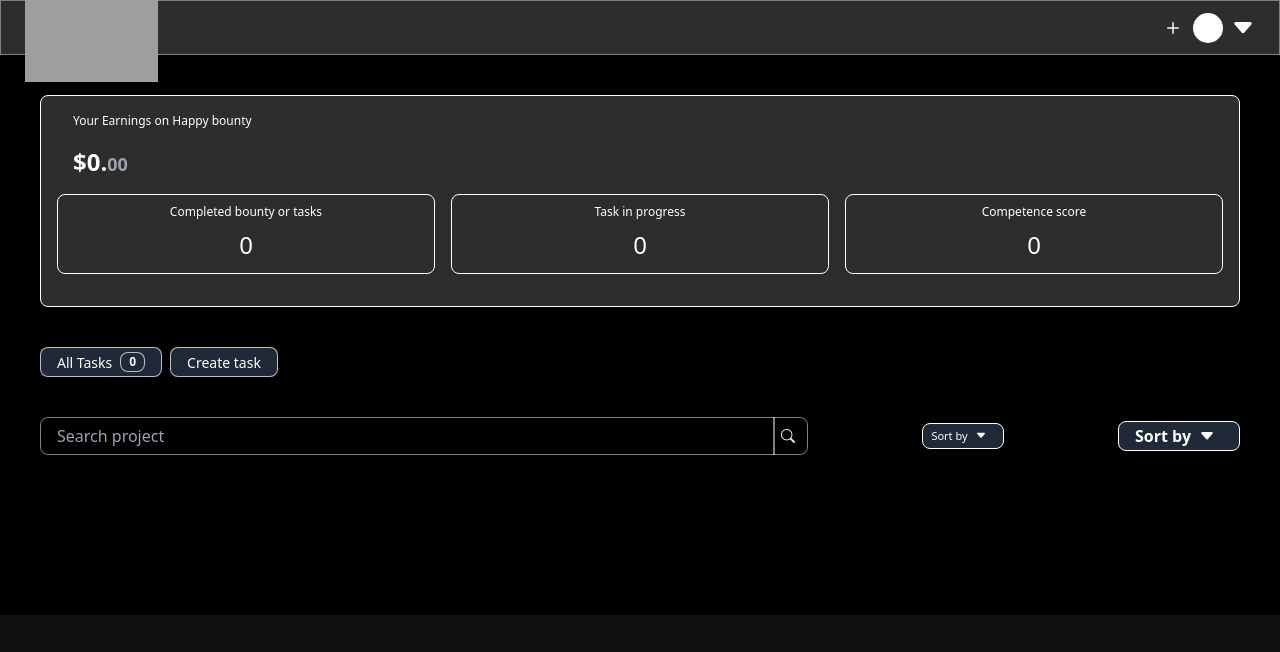
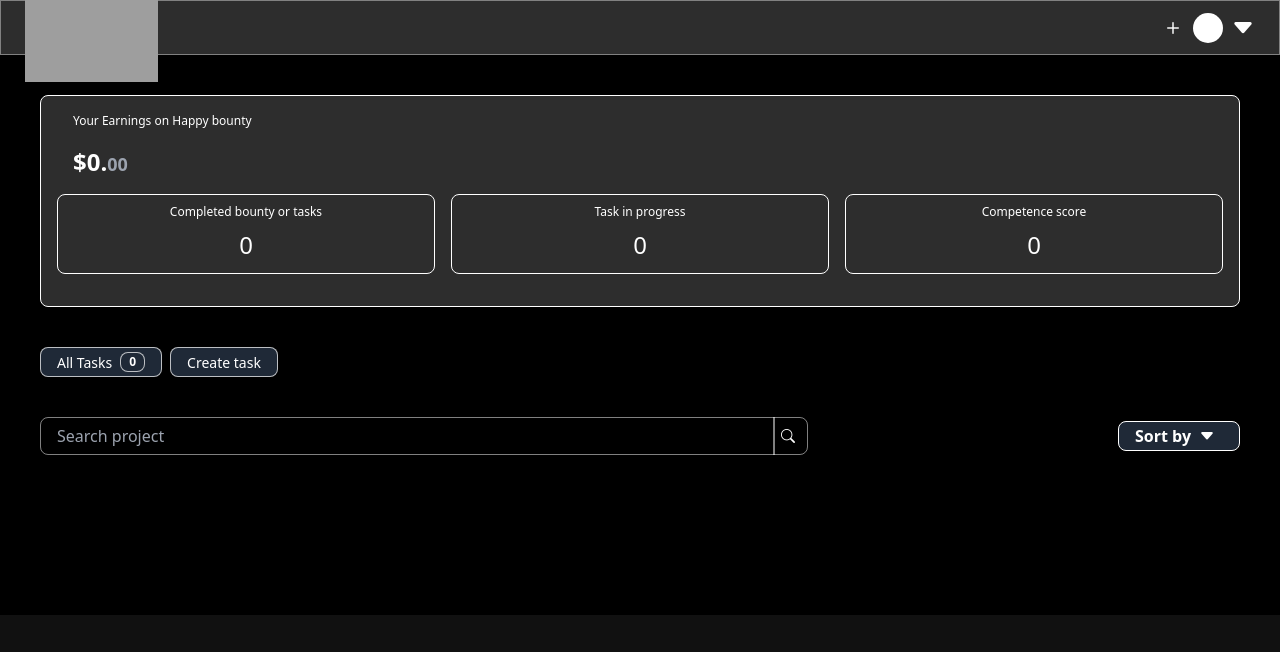
Before and after one commit to Johnpii1/bounty_project, a plain HTML site: page user_dashboard.html in a window 1280 px wide. Shown: the top 652 px of the page. Drawn offline with nearby package versions, Linux system fonts and the light colour scheme; grey boxes are pictures that could not be loaded; a web font is replaced by a local one.

Commit message:
new day 3

```diff
--- a/user_dashboard.html
+++ b/user_dashboard.html
@@ -187,7 +187,7 @@
       <!-- FOR MOBILE  -->
       <button
         id="sortby1"
-        class="text-white flex items-center gap-2 text-[11px] border border-white rounded-lg px-2 py-1 bg-gray-800 whitespace-nowrap hover:bg-white/80 hover:text-black font-semiboldmd:hidden"
+        class="text-white flex items-center gap-2 text-[11px] border border-white rounded-lg px-2 py-1 bg-gray-800 whitespace-nowrap hover:bg-white/80 hover:text-black font-semibold md:hidden"
       >
         Sort by
 
```
Also changed, not shown: taskdetails.html (+1 -0 lines).
